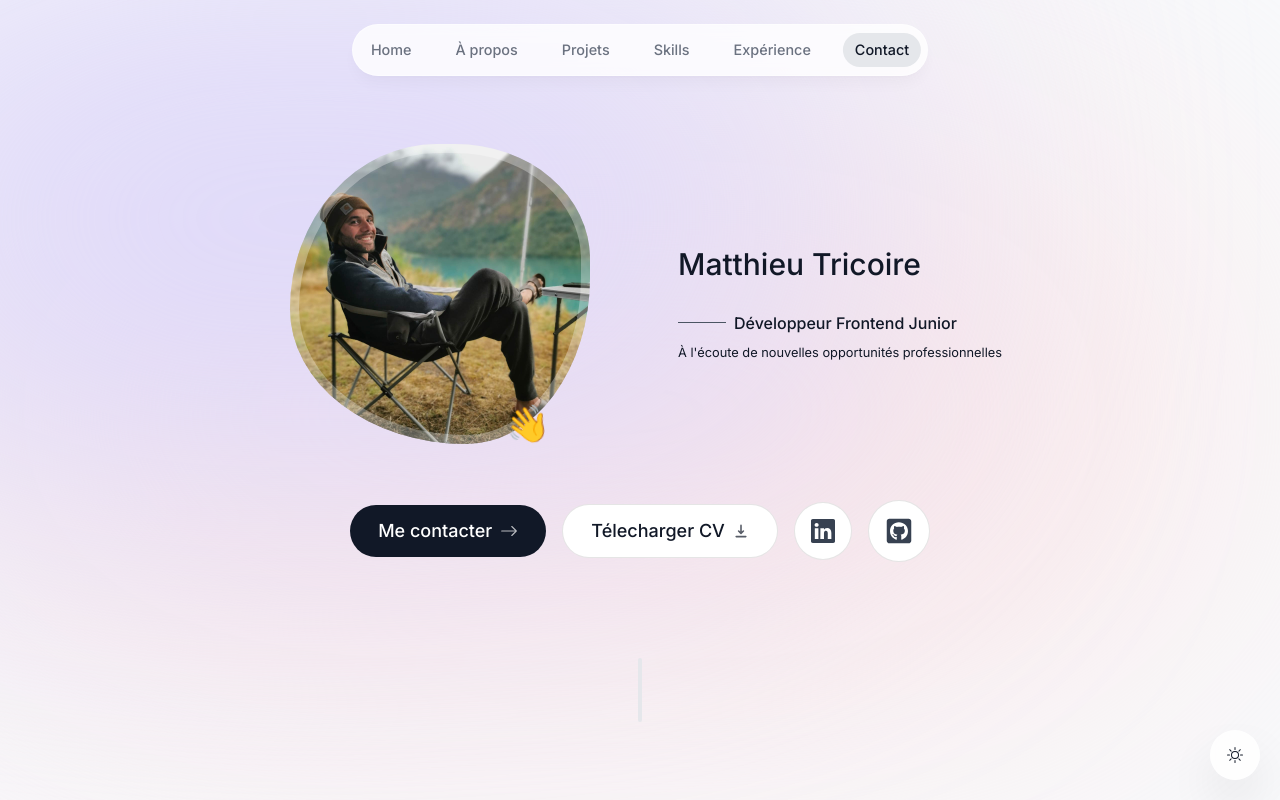
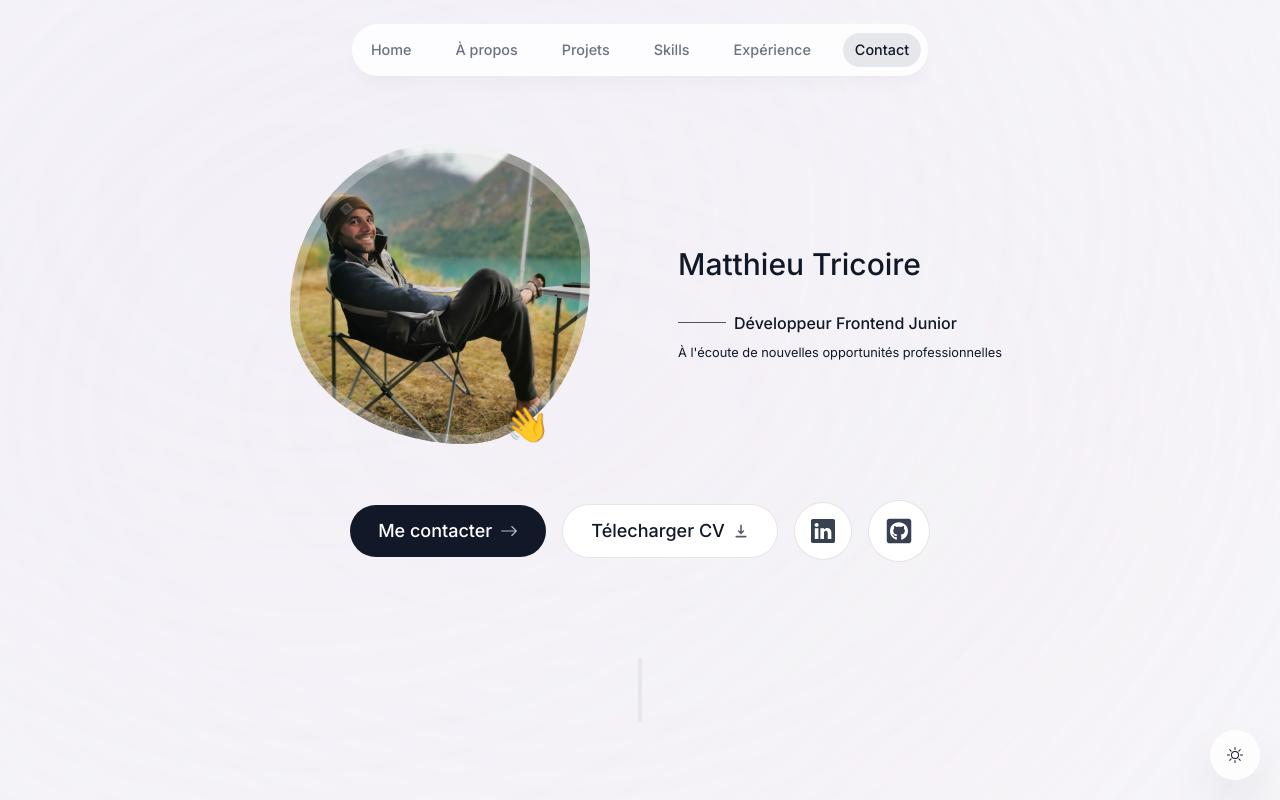
Before and after one commit to MatthieuTricoire/portfolio-2024, a Next.js app: page / in a window 1280 px wide. Shown: the top 800 px of the page. Built offline with nearby package versions, Linux system fonts and the light colour scheme; no server answers.

Commit message:
update blob opacity

```diff
--- a/app/layout.tsx
+++ b/app/layout.tsx
@@ -26,8 +26,8 @@ export default function RootLayout({
       <body
         className={`${inter.className}  bg-slate-50 text-gray-900 relative pt-28 sm:pt-36 dark:bg-gray-900 dark:text-gray-50 dark:text-opacity-90`}
       >
-        <div className="bg-[#fbe2e3] absolute top-[10rem] -z-10 right-[5rem] h-[31.25rem] w-[31.25rem] rounded-full blur-[10rem] sm:w-[80rem] dark:bg-[#946263]" />
-        <div className="bg-[#dbd7fb] absolute top-[-2rem] -z-10 left-[-35rem] h-[31.25rem] w-[50rem] rounded-full blur-[10rem] sm:w-[68.75rem] md:left-[-33rem] lg:left-[-28rem] xl:left-[-15rem] 2xl:left-[-5rem] dark:bg-[#676394]" />
+        <div className="bg-[#fbe2e3] absolute top-[10rem] -z-10 right-[5rem] h-[31.25rem] w-[31.25rem] rounded-full blur-[50rem] sm:w-[80rem] dark:bg-[#946263] dark:bg-opacity-50" />
+        <div className="bg-[#dbd7fb] absolute top-[-2rem] -z-10 left-[-35rem] h-[31.25rem] w-[50rem] rounded-full blur-[50rem] sm:w-[68.75rem] md:left-[-33rem] lg:left-[-28rem] xl:left-[-15rem] 2xl:left-[-5rem] dark:bg-[#676394] dark:bg-opacity-50" />
         <ActiveSectionContextProvider>
           <ThemeContextProvider>
             <Header />
```
